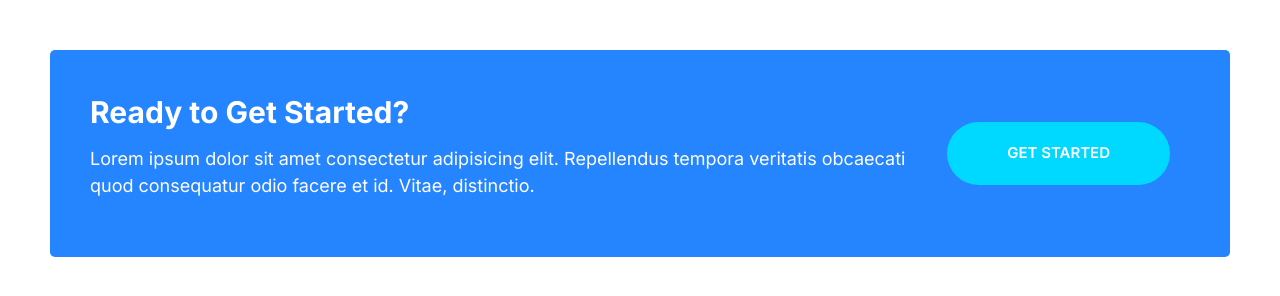
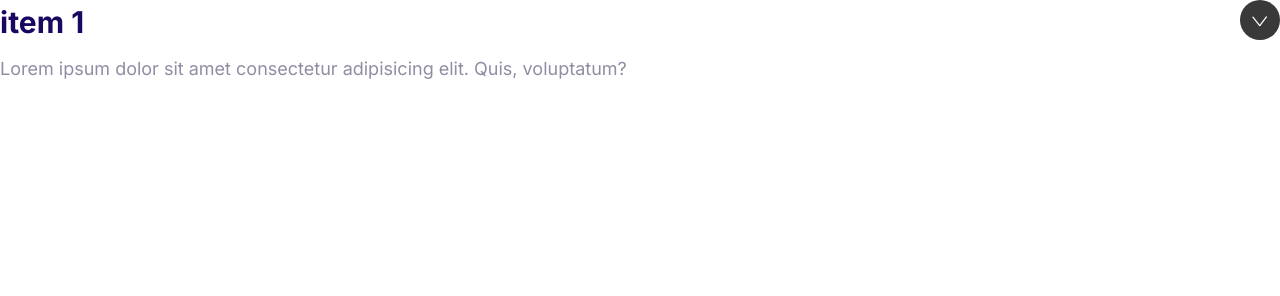
Before and after one commit to ashkan-romi/ashkify, a plain HTML site: page index.html in a window 1280 px wide. Drawn offline with Linux system fonts and the light colour scheme.

Commit message:
building collapsibles

```diff
--- a/css/styles.css
+++ b/css/styles.css
@@ -479,3 +479,29 @@ a {
     justify-self: start;
   }
 }
+/* collapsibles */
+.collapsible__heading {
+  margin-top: 0;
+  font-size: 3rem;
+}
+.collapsible__header {
+  display: flex;
+  justify-content: space-between;
+}
+.collapsible__content {
+  opacity: 0;
+  max-height: 0;
+  overflow: hidden;
+  transition: all 0.3s;
+}
+.collapsible__chevron {
+  transform: rotate(-90deg);
+  transition: transform 0.3s;
+}
+.collapsible--expanded .collapsible__chevron {
+  transform: rotate(0);
+}
+.collapsible--expanded .collapsible__content {
+  max-height: 100vh;
+  opacity: 1;
+}
--- a/index.html
+++ b/index.html
@@ -14,18 +14,23 @@
     <link rel="stylesheet" href="./css/styles.css" />
     <title>Moshify</title>
   </head>
-  <body style="padding: 5rem"></body>
-  <div class="callout callout--primary">
-    <div class="grid grid--1x2">
-      <div class="callout__content">
-        <h2 class="callout__heading">Ready to Get Started?</h2>
+  <body>
+    <div class="collapsible collapsible--expanded">
+      <div class="collapsible__header">
+        <h2 class="collapsible__heading">item 1</h2>
+        <img
+          src="./images/chevron.svg"
+          class="icon icon--white collapsible__chevron"
+          alt=""
+        />
+      </div>
+      <div class="collapsible__content">
         <p>
-          Lorem ipsum dolor sit amet consectetur adipisicing elit. Repellendus
-          tempora veritatis obcaecati quod consequatur odio facere et id. Vitae,
-          distinctio.
+          Lorem ipsum dolor sit amet consectetur adipisicing elit. Quis,
+          voluptatum?
         </p>
       </div>
-      <a href="#" class="btn btn--secondary btn--stretched">GET STARTED</a>
     </div>
-  </div>
+    <script src="./js/main.js"></script>
+  </body>
 </html>
--- /dev/null
+++ b/js/main.js
@@ -0,0 +1,6 @@
+const collapsibles = document.querySelectorAll(".collapsible");
+collapsibles.forEach((item) =>
+  item.addEventListener("click", function () {
+    this.classList.toggle("collapsible--expanded");
+  })
+);
```
Also changed, not shown: components/collapsibles.html (added, +16 -0 lines), images/chevron.svg (added).
